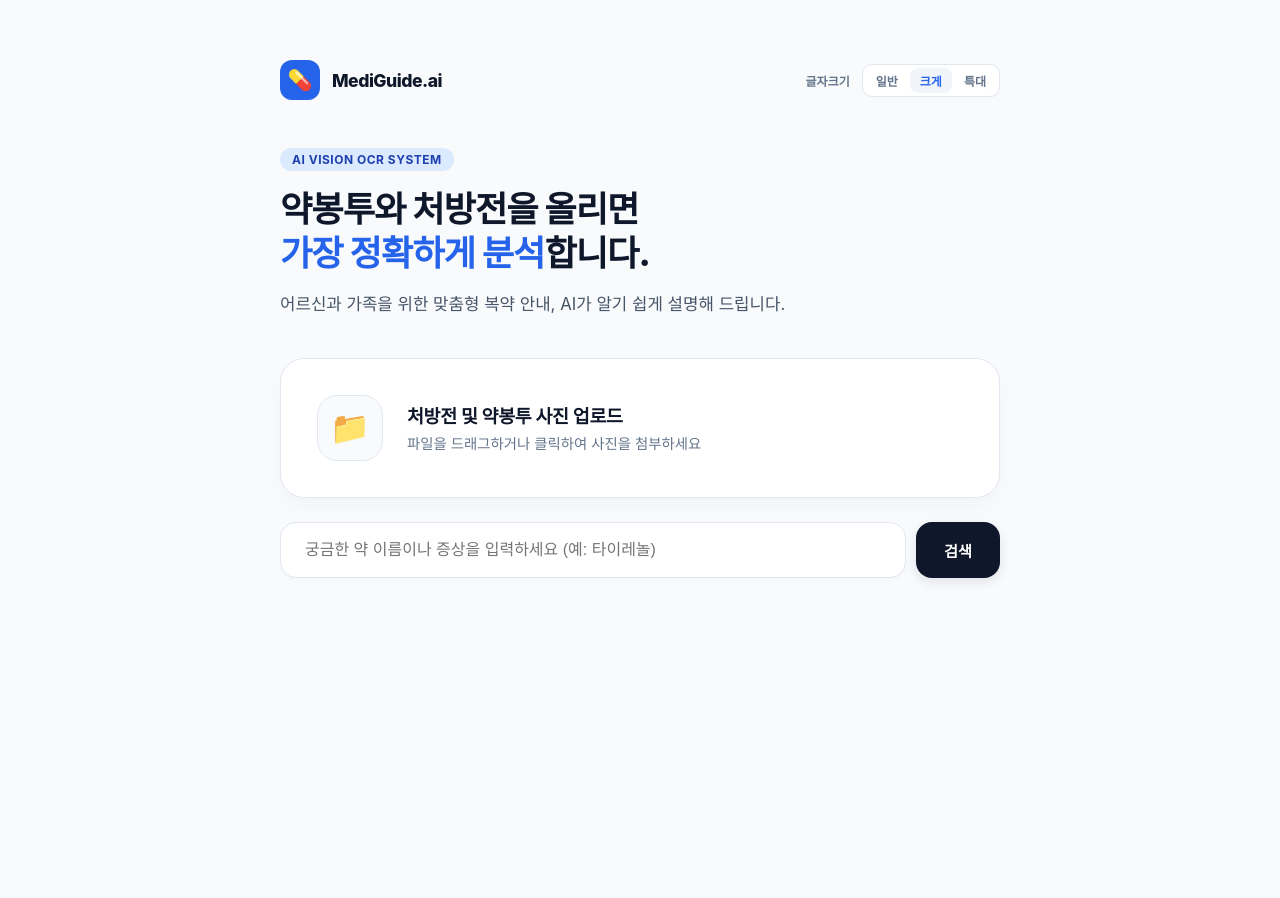
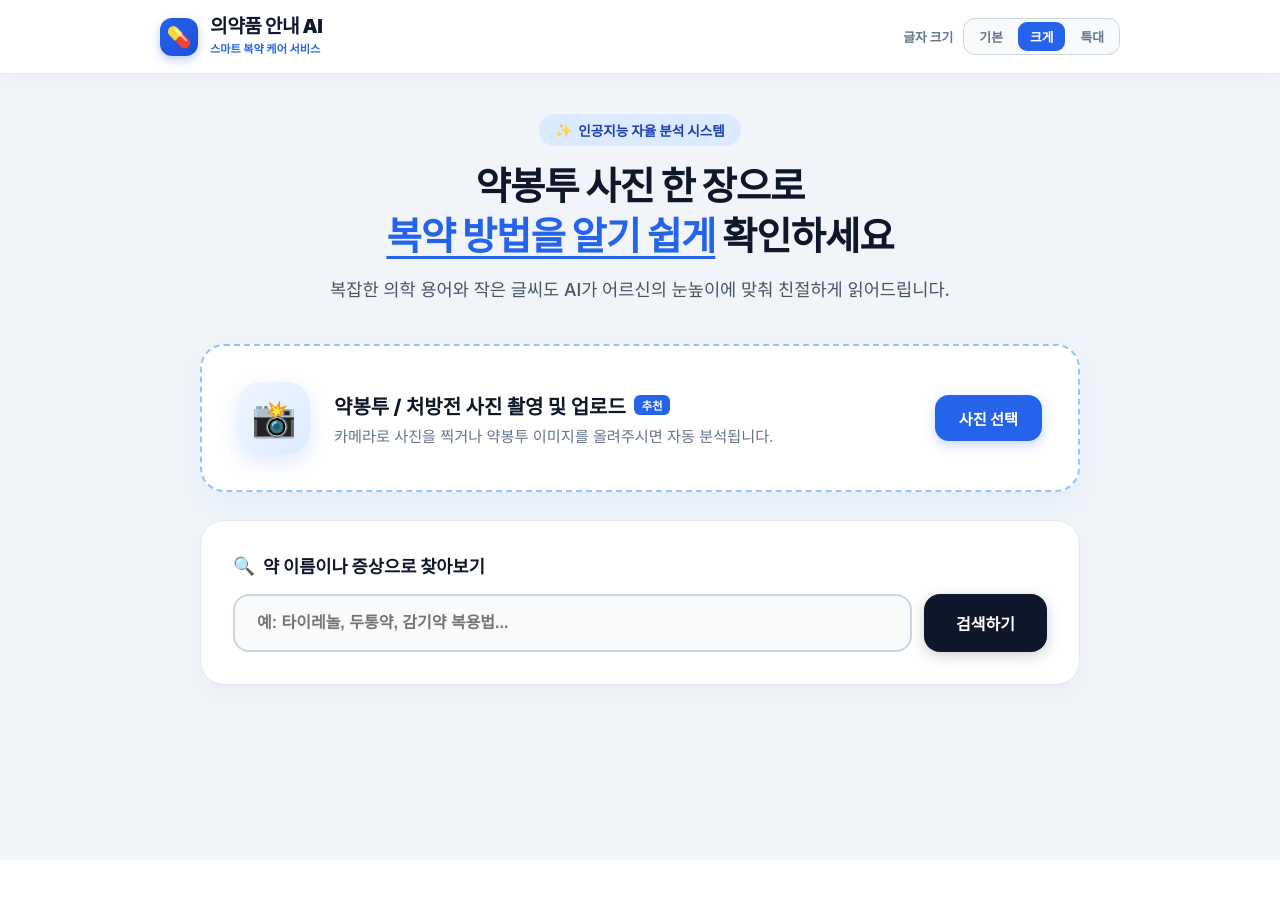
Before and after one commit to 17lucky71/medicine-guide-ai, a React (Create React App) app in the folder frontend/: page / in a window 1280 px wide. Shown: the top 898 px of the page. After the commit the page ends 860 px from the top, so only its background shows below. Built offline with nearby package versions, Linux system fonts and the light colour scheme.

Commit message:
style: 영문 제거 및 전문 헬스케어 서비스 스타일의 와이드 모던 UI 적용

```diff
--- a/frontend/src/App.js
+++ b/frontend/src/App.js
@@ -11,7 +11,7 @@ function App() {
   useEffect(() => {
     const timer = setTimeout(() => {
       setShowIntro(false);
-    }, 2200);
+    }, 2000);
     return () => clearTimeout(timer);
   }, []);
 
@@ -40,7 +40,7 @@ function App() {
       setTimeout(() => {
         setQuery('타이레놀정 500mg');
         setResult({
-          name: '타이레놀정 500mg (AI 비전 스마트 인식)',
+          name: '타이레놀정 500mg (AI 사진 분석 완료)',
           efficacy: '발열 및 통증, 두통, 신경통, 근육통 완화',
           dosage: '1일 3~4회, 필요시 공복을 피하여 1~2알 복용',
           warning: '매일 세 잔 이상 정기적으로 술을 마시는 사람이 복용할 경우 반드시 의사와 상의하세요.',
@@ -63,150 +63,182 @@ function App() {
 
     const utterance = new SpeechSynthesisUtterance(textToSpeak);
     utterance.lang = 'ko-KR';
-    utterance.rate = 0.9;
+    utterance.rate = 0.85;
     window.speechSynthesis.speak(utterance);
   };
 
   return (
     <div style={{
       fontSize: fontSize,
-      backgroundColor: '#f8fafc',
+      backgroundColor: '#f1f5f9',
       minHeight: '100vh',
       margin: 0,
-      padding: '60px 20px',
-      fontFamily: '-apple-system, BlinkMacSystemFont, "Pretendard", "Segoe UI", Roboto, sans-serif',
+      padding: '0 0 60px 0',
+      fontFamily: '-apple-system, BlinkMacSystemFont, "Pretendard", "Noto Sans KR", sans-serif',
       color: '#0f172a',
       WebkitFontSmoothing: 'antialiased'
     }}>
 
-      {/* 🚀 시네마틱 인트로 스플래시 화면 */}
+      {/* 🚀 1. 시네마틱 한글 인트로 스플래시 */}
       {showIntro && (
         <div style={{
           position: 'fixed', top: 0, left: 0, width: '100vw', height: '100vh',
-          background: 'linear-gradient(135deg, #0f172a 0%, #1e3a8a 100%)',
+          background: 'linear-gradient(135deg, #1e3a8a 0%, #2563eb 60%, #3b82f6 100%)',
           display: 'flex', alignItems: 'center', justifyContent: 'center', zIndex: 9999,
-          animation: 'fadeOut 0.6s ease 1.8s forwards'
+          animation: 'fadeOut 0.5s ease 1.6s forwards'
         }}>
           <div style={{ textAlign: 'center', color: '#ffffff' }}>
-            <div style={{ fontSize: '60px', background: 'rgba(255,255,255,0.1)', backdropFilter: 'blur(16px)', width: '100px', height: '100px', margin: '0 auto 24px', display: 'flex', alignItems: 'center', justifyContent: 'center', borderRadius: '28px', border: '1px solid rgba(255,255,255,0.15)' }}>💊</div>
-            <h1 style={{ fontSize: '2.2em', fontWeight: '800', margin: '0 0 8px', letterSpacing: '-1px' }}>MediGuide AI</h1>
-            <p style={{ fontSize: '1em', color: '#94a3b8', margin: '0 0 32px', fontWeight: '500' }}>Professional Healthcare Intelligence</p>
-            <div style={{ width: '180px', height: '4px', background: 'rgba(255,255,255,0.15)', borderRadius: '10px', margin: '0 auto', overflow: 'hidden' }}>
-              <div style={{ width: '100%', height: '100%', background: '#ffffff', borderRadius: '10px', animation: 'loadBar 1.6s cubic-bezier(0.65, 0, 0.35, 1) forwards' }}></div>
+            <div style={{ fontSize: '56px', background: 'rgba(255,255,255,0.15)', backdropFilter: 'blur(12px)', width: '100px', height: '100px', margin: '0 auto 20px', display: 'flex', alignItems: 'center', justifyContent: 'center', borderRadius: '28px', border: '1px solid rgba(255,255,255,0.2)', boxShadow: '0 20px 40px rgba(0,0,0,0.15)' }}>💊</div>
+            <h1 style={{ fontSize: '2.2em', fontWeight: '900', margin: '0 0 8px', letterSpacing: '-1px' }}>의약품 안내 AI</h1>
+            <p style={{ fontSize: '1.05em', color: '#bfdbfe', margin: '0 0 28px', fontWeight: '600' }}>어르신과 온 가족을 위한 쉽고 안전한 복약 비서</p>
+            <div style={{ width: '180px', height: '5px', background: 'rgba(255,255,255,0.2)', borderRadius: '10px', margin: '0 auto', overflow: 'hidden' }}>
+              <div style={{ width: '100%', height: '100%', background: '#ffffff', borderRadius: '10px', animation: 'loadBar 1.4s ease forwards' }}></div>
             </div>
           </div>
         </div>
       )}
 
-      {/* 하이엔드 에이전시 레이아웃 (박스 가둠 없이 넓고 쾌적한 구조) */}
-      <div style={{ maxWidth: '720px', margin: '0 auto' }}>
-
-        {/* 네비게이션 바 */}
-        <nav style={{ display: 'flex', justifyContent: 'space-between', alignItems: 'center', marginBottom: '48px' }}>
+      {/* 🏛️ 2. 최상단 풀와이드 공식 상단바 (에이전시/기업 서비스 느낌) */}
+      <header style={{
+        background: '#ffffff',
+        borderBottom: '1px solid #e2e8f0',
+        padding: '16px 24px',
+        position: 'sticky',
+        top: 0,
+        zIndex: 100,
+        boxShadow: '0 4px 20px rgba(0,0,0,0.03)'
+      }}>
+        <div style={{ maxWidth: '960px', margin: '0 auto', display: 'flex', justifyContent: 'space-between', alignItems: 'center' }}>
           <div style={{ display: 'flex', alignItems: 'center', gap: '12px' }}>
-            <div style={{ fontSize: '20px', background: '#2563eb', color: '#ffffff', width: '40px', height: '40px', borderRadius: '12px', display: 'flex', alignItems: 'center', justifyContent: 'center', fontWeight: 'bold' }}>💊</div>
-            <span style={{ fontSize: '1.1em', fontWeight: '800', color: '#0f172a', letterSpacing: '-0.5px' }}>MediGuide.ai</span>
+            <div style={{ background: 'linear-gradient(135deg, #2563eb, #1d4ed8)', color: '#ffffff', width: '38px', height: '38px', borderRadius: '12px', display: 'flex', alignItems: 'center', justifyContent: 'center', fontSize: '20px', boxShadow: '0 4px 10px rgba(37,99,235,0.3)' }}>💊</div>
+            <div>
+              <span style={{ fontSize: '1.2em', fontWeight: '900', color: '#0f172a', letterSpacing: '-0.5px', display: 'block', lineHeight: 1.1 }}>의약품 안내 AI</span>
+              <span style={{ fontSize: '0.7em', color: '#2563eb', fontWeight: '800' }}>스마트 복약 케어 서비스</span>
+            </div>
           </div>
 
-          {/* 미니멀 접근성 컨트롤 */}
-          <div style={{ display: 'flex', alignItems: 'center', gap: '12px' }}>
-            <span style={{ fontSize: '0.75em', color: '#64748b', fontWeight: '600' }}>글자크기</span>
-            <div style={{ display: 'flex', gap: '2px', background: '#ffffff', padding: '3px', borderRadius: '10px', border: '1px solid #e2e8f0', boxShadow: '0 1px 2px rgba(0,0,0,0.02)' }}>
-              <button type="button" onClick={() => setFontSize('14px')} style={{ background: fontSize === '14px' ? '#f1f5f9' : 'transparent', border: 'none', borderRadius: '8px', padding: '4px 10px', fontSize: '0.75em', fontWeight: '700', cursor: 'pointer', color: fontSize === '14px' ? '#2563eb' : '#64748b' }}>일반</button>
-              <button type="button" onClick={() => setFontSize('16px')} style={{ background: fontSize === '16px' ? '#f1f5f9' : 'transparent', border: 'none', borderRadius: '8px', padding: '4px 10px', fontSize: '0.75em', fontWeight: '700', cursor: 'pointer', color: fontSize === '16px' ? '#2563eb' : '#64748b' }}>크게</button>
-              <button type="button" onClick={() => setFontSize('20px')} style={{ background: fontSize === '20px' ? '#f1f5f9' : 'transparent', border: 'none', borderRadius: '8px', padding: '4px 10px', fontSize: '0.75em', fontWeight: '700', cursor: 'pointer', color: fontSize === '20px' ? '#2563eb' : '#64748b' }}>특대</button>
+          {/* 어르신 친화 글자크기 스위처 */}
+          <div style={{ display: 'flex', alignItems: 'center', gap: '10px' }}>
+            <span style={{ fontSize: '0.8em', color: '#64748b', fontWeight: '700' }}>글자 크기</span>
+            <div style={{ display: 'flex', gap: '3px', background: '#f8fafc', padding: '3px', borderRadius: '12px', border: '1px solid #cbd5e1' }}>
+              <button type="button" onClick={() => setFontSize('14px')} style={{ background: fontSize === '14px' ? '#2563eb' : 'transparent', color: fontSize === '14px' ? '#ffffff' : '#64748b', border: 'none', borderRadius: '9px', padding: '5px 12px', fontSize: '0.8em', fontWeight: '800', cursor: 'pointer', transition: 'all 0.2s' }}>기본</button>
+              <button type="button" onClick={() => setFontSize('16px')} style={{ background: fontSize === '16px' ? '#2563eb' : 'transparent', color: fontSize === '16px' ? '#ffffff' : '#64748b', border: 'none', borderRadius: '9px', padding: '5px 12px', fontSize: '0.8em', fontWeight: '800', cursor: 'pointer', transition: 'all 0.2s' }}>크게</button>
+              <button type="button" onClick={() => setFontSize('20px')} style={{ background: fontSize === '20px' ? '#2563eb' : 'transparent', color: fontSize === '20px' ? '#ffffff' : '#64748b', border: 'none', borderRadius: '9px', padding: '5px 12px', fontSize: '0.8em', fontWeight: '800', cursor: 'pointer', transition: 'all 0.2s' }}>특대</button>
             </div>
           </div>
-        </nav>
+        </div>
+      </header>
 
-        {/* 메인 히어로 섹션 (토스/애플 스타일 타이포그래피) */}
-        <section style={{ marginBottom: '40px', textAlign: 'left' }}>
-          <div style={{ display: 'inline-block', padding: '4px 12px', background: '#dbeafe', color: '#1e40af', borderRadius: '20px', fontSize: '0.75em', fontWeight: '700', marginBottom: '16px', letterSpacing: '0.5px' }}>
-            AI VISION OCR SYSTEM
+      {/* 🏛️ 3. 본문 레이아웃 (시원시원한 반응형 메인 센터 구역) */}
+      <main style={{ maxWidth: '880px', margin: '40px auto 0', padding: '0 20px' }}>
+
+        {/* 히어로 헤더 섹션 */}
+        <section style={{ textAlign: 'center', marginBottom: '40px' }}>
+          <div style={{ display: 'inline-flex', alignItems: 'center', gap: '6px', padding: '6px 16px', background: '#dbeafe', color: '#1e40af', borderRadius: '30px', fontSize: '0.85em', fontWeight: '800', marginBottom: '16px' }}>
+            <span>✨</span> 인공지능 자율 분석 시스템
           </div>
-          <h1 style={{ fontSize: '2.2em', fontWeight: '800', color: '#0f172a', margin: '0 0 16px', lineHeight: '1.25', letterSpacing: '-1px' }}>
-            약봉투와 처방전을 올리면<br/><span style={{ color: '#2563eb' }}>가장 정확하게 분석</span>합니다.
+          <h1 style={{ fontSize: '2.4em', fontWeight: '900', color: '#0f172a', margin: '0 0 14px', lineHeight: 1.3, letterSpacing: '-1px' }}>
+            약봉투 사진 한 장으로<br/><span style={{ color: '#2563eb', textDecoration: 'underline', textUnderlineOffset: '6px' }}>복약 방법을 알기 쉽게</span> 확인하세요
           </h1>
-          <p style={{ fontSize: '1.05em', color: '#475569', margin: 0, lineHeight: '1.6' }}>어르신과 가족을 위한 맞춤형 복약 안내, AI가 알기 쉽게 설명해 드립니다.</p>
+          <p style={{ fontSize: '1.1em', color: '#475569', margin: 0, lineHeight: 1.6, fontWeight: '500' }}>복잡한 의학 용어와 작은 글씨도 AI가 어르신의 눈높이에 맞춰 친절하게 읽어드립니다.</p>
         </section>
 
-        {/* 프리미엄 파일 업로드 존 */}
-        <label htmlFor="ocr-file-input" style={{ display: 'block', background: '#ffffff', border: '1px solid #e2e8f0', borderRadius: '24px', padding: '36px', cursor: 'pointer', marginBottom: '24px', boxShadow: '0 10px 25px -5px rgba(15, 23, 42, 0.04)', transition: 'all 0.2s ease' }}>
-          <div style={{ display: 'flex', alignItems: 'center', gap: '24px' }}>
-            <div style={{ fontSize: '32px', background: '#f8fafc', color: '#2563eb', width: '64px', height: '64px', borderRadius: '20px', display: 'flex', alignItems: 'center', justifyContent: 'center', border: '1px solid #e2e8f0' }}>📁</div>
-            <div>
-              <h3 style={{ fontSize: '1.15em', fontWeight: '700', color: '#0f172a', margin: '0 0 4px', letterSpacing: '-0.3px' }}>처방전 및 약봉투 사진 업로드</h3>
-              <p style={{ fontSize: '0.9em', color: '#64748b', margin: 0 }}>파일을 드래그하거나 클릭하여 사진을 첨부하세요</p>
+        {/* 📸 메인 기능 카드 1: 약봉투 사진 업로드 */}
+        <div style={{ background: '#ffffff', border: '2px dashed #93c5fd', borderRadius: '24px', padding: '36px', marginBottom: '28px', boxShadow: '0 12px 30px rgba(37,99,235,0.06)', transition: 'all 0.2s ease' }}>
+          <label htmlFor="ocr-file-input" style={{ display: 'flex', alignItems: 'center', gap: '24px', cursor: 'pointer' }}>
+            <div style={{ width: '72px', height: '72px', background: 'linear-gradient(135deg, #eff6ff, #dbeafe)', color: '#2563eb', borderRadius: '22px', display: 'flex', alignItems: 'center', justifyContent: 'center', fontSize: '36px', flexShrink: 0, boxShadow: '0 8px 20px rgba(37,99,235,0.15)' }}>📸</div>
+            <div style={{ flex: 1 }}>
+              <div style={{ display: 'flex', alignItems: 'center', gap: '8px', marginBottom: '4px' }}>
+                <h3 style={{ fontSize: '1.25em', fontWeight: '800', color: '#0f172a', margin: 0 }}>약봉투 / 처방전 사진 촬영 및 업로드</h3>
+                <span style={{ background: '#2563eb', color: '#fff', fontSize: '0.7em', fontWeight: '800', padding: '2px 8px', borderRadius: '6px' }}>추천</span>
               </div>
+              <p style={{ fontSize: '0.95em', color: '#64748b', margin: 0 }}>카메라로 사진을 찍거나 약봉투 이미지를 올려주시면 자동 분석됩니다.</p>
             </div>
+            <span style={{ background: '#2563eb', color: '#ffffff', padding: '12px 24px', borderRadius: '14px', fontWeight: '800', fontSize: '0.95em', boxShadow: '0 4px 12px rgba(37,99,235,0.25)' }}>사진 선택</span>
+          </label>
           <input id="ocr-file-input" type="file" accept="image/*" onChange={handleImageChange} style={{ display: 'none' }} />
-        </label>
 
           {selectedImage && (
-          <div style={{ marginBottom: '24px', background: '#ffffff', padding: '16px', borderRadius: '20px', border: '1px solid #e2e8f0', textAlign: 'center', boxShadow: '0 10px 25px rgba(0,0,0,0.02)' }}>
-            <img src={selectedImage} alt="미리보기" style={{ maxWidth: '100%', maxHeight: '180px', borderRadius: '12px', objectFit: 'contain' }} />
-            <div style={{ marginTop: '12px', fontSize: '0.85em', fontWeight: '700', color: '#2563eb' }}>✨ 이미지 분석 준비 완료</div>
+            <div style={{ marginTop: '20px', paddingTop: '20px', borderTop: '1px solid #e2e8f0', textAlign: 'center' }}>
+              <img src={selectedImage} alt="선택한 약봉투" style={{ maxWidth: '100%', maxHeight: '200px', borderRadius: '16px', border: '1px solid #cbd5e1' }} />
+              <p style={{ marginTop: '10px', fontSize: '0.95em', fontWeight: '800', color: '#2563eb' }}>✅ 약봉투 사진이 성공적으로 인식되었습니다!</p>
             </div>
           )}
+        </div>
 
-        {/* 검색 폼 바 */}
-        <form onSubmit={handleSearch} style={{ display: 'flex', gap: '10px', marginBottom: '40px' }}>
+        {/* 🔍 메인 기능 카드 2: 직접 약 이름 검색 */}
+        <div style={{ background: '#ffffff', border: '1px solid #e2e8f0', borderRadius: '24px', padding: '32px', marginBottom: '32px', boxShadow: '0 10px 25px rgba(0,0,0,0.03)' }}>
+          <h3 style={{ fontSize: '1.1em', fontWeight: '800', color: '#0f172a', margin: '0 0 16px', display: 'flex', alignItems: 'center', gap: '8px' }}>
+            <span>🔍</span> 약 이름이나 증상으로 찾아보기
+          </h3>
+          <form onSubmit={handleSearch} style={{ display: 'flex', gap: '12px' }}>
             <input
               type="text"
               value={query}
               onChange={(e) => setQuery(e.target.value)}
-            placeholder="궁금한 약 이름이나 증상을 입력하세요 (예: 타이레놀)"
-            style={{ flex: 1, padding: '18px 24px', border: '1px solid #e2e8f0', borderRadius: '16px', fontSize: '1em', outline: 'none', background: '#ffffff', color: '#0f172a', boxShadow: '0 2px 4px rgba(0,0,0,0.02)', transition: 'border-color 0.2s' }}
+              placeholder="예: 타이레놀, 두통약, 감기약 복용법..."
+              style={{ flex: 1, padding: '18px 22px', border: '2px solid #cbd5e1', borderRadius: '16px', fontSize: '1em', outline: 'none', background: '#f8fafc', color: '#0f172a', fontWeight: '600' }}
             />
-          <button type="submit" style={{ padding: '0 28px', backgroundColor: '#0f172a', color: 'white', border: 'none', borderRadius: '16px', fontSize: '0.95em', fontWeight: '700', cursor: 'pointer', boxShadow: '0 4px 12px rgba(15, 23, 42, 0.1)' }}>검색</button>
+            <button type="submit" style={{ padding: '0 32px', backgroundColor: '#0f172a', color: '#ffffff', border: 'none', borderRadius: '16px', fontSize: '1em', fontWeight: '800', cursor: 'pointer', boxShadow: '0 4px 14px rgba(15,23,42,0.2)' }}>검색하기</button>
           </form>
+        </div>
 
+        {/* ⏳ 분석 로딩 창 */}
         {loading && (
-          <div style={{ display: 'flex', alignItems: 'center', justifyContent: 'center', gap: '12px', padding: '24px', color: '#2563eb', fontWeight: '600', fontSize: '0.95em', background: '#eff6ff', borderRadius: '16px', marginBottom: '32px' }}>
-            <div style={{ width: '18px', height: '18px', border: '2px solid rgba(37,99,235,0.2)', borderTopColor: '#2563eb', borderRadius: '50%', animation: 'spin 0.8s linear infinite' }}></div>
-            <span>AI 비전 엔진이 약품 정보를 정밀 분석 중입니다...</span>
+          <div style={{ display: 'flex', alignItems: 'center', justifyContent: 'center', gap: '16px', padding: '36px', color: '#2563eb', fontWeight: '800', fontSize: '1.1em', background: '#ffffff', border: '2px solid #93c5fd', borderRadius: '24px', marginBottom: '32px', boxShadow: '0 10px 25px rgba(37,99,235,0.08)' }}>
+            <div style={{ width: '24px', height: '24px', border: '3px solid rgba(37,99,235,0.2)', borderTopColor: '#2563eb', borderRadius: '50%', animation: 'spin 0.8s linear infinite' }}></div>
+            <span>인공지능이 복약 안내 정보를 정밀 분석하고 있습니다...</span>
           </div>
         )}
 
-        {/* 하이엔드 결과 카드 */}
+        {/* 📋 4. 분석 결과 마스터 리포트 카드 */}
         {result && !loading && (
-          <div style={{ background: '#ffffff', border: '1px solid #e2e8f0', borderRadius: '24px', padding: '36px', boxShadow: '0 20px 40px -15px rgba(15, 23, 42, 0.05)' }}>
-            <div style={{ display: 'flex', justifyContent: 'space-between', alignItems: 'center', marginBottom: '20px' }}>
-              <span style={{ fontSize: '0.75em', background: '#dcfce7', color: '#15803d', padding: '4px 12px', borderRadius: '20px', fontWeight: '700' }}>분석 완료</span>
-              <button type="button" onClick={handleSpeak} style={{ backgroundColor: '#2563eb', color: 'white', border: 'none', padding: '8px 16px', borderRadius: '10px', fontSize: '0.85em', fontWeight: '700', cursor: 'pointer', boxShadow: '0 4px 12px rgba(37,99,235,0.2)' }}>🔊 음성 안내 듣기</button>
+          <article style={{ background: '#ffffff', border: '1px solid #cbd5e1', borderRadius: '28px', padding: '40px', boxShadow: '0 20px 40px -10px rgba(0,0,0,0.07)' }}>
+            <div style={{ display: 'flex', justifyContent: 'space-between', alignItems: 'center', marginBottom: '20px', flexWrap: 'wrap', gap: '12px' }}>
+              <span style={{ fontSize: '0.85em', background: '#dcfce7', color: '#15803d', padding: '6px 16px', borderRadius: '20px', fontWeight: '800', display: 'inline-flex', alignItems: 'center', gap: '6px' }}>
+                <span>✅</span> AI 안전 검토 완료
+              </span>
+              <button type="button" onClick={handleSpeak} style={{ backgroundColor: '#2563eb', color: '#ffffff', border: 'none', padding: '10px 20px', borderRadius: '14px', fontSize: '0.95em', fontWeight: '800', cursor: 'pointer', boxShadow: '0 4px 14px rgba(37,99,235,0.3)', display: 'flex', alignItems: 'center', gap: '8px' }}>
+                <span>🔊</span> 음성으로 크게 듣기
+              </button>
             </div>
 
-            <h3 style={{ fontSize: '1.5em', fontWeight: '800', color: '#0f172a', margin: '0 0 24px', paddingBottom: '16px', borderBottom: '1px solid #f1f5f9', letterSpacing: '-0.5px' }}>{result.name}</h3>
+            <h2 style={{ fontSize: '1.8em', fontWeight: '900', color: '#0f172a', margin: '0 0 28px', paddingBottom: '18px', borderBottom: '2px solid #f1f5f9', letterSpacing: '-0.5px' }}>{result.name}</h2>
 
             <div style={{ display: 'flex', flexDirection: 'column', gap: '20px' }}>
-              <div style={{ display: 'flex', gap: '16px', alignItems: 'flex-start', background: '#f8fafc', padding: '20px', borderRadius: '16px' }}>
-                <span style={{ fontSize: '1.2em' }}>✨</span>
+
+              {/* 효능 정보 */}
+              <div style={{ display: 'flex', gap: '20px', alignItems: 'flex-start', background: '#f8fafc', padding: '22px', borderRadius: '20px', border: '1px solid #e2e8f0' }}>
+                <div style={{ fontSize: '24px', background: '#ffffff', padding: '12px', borderRadius: '16px', boxShadow: '0 2px 8px rgba(0,0,0,0.04)' }}>✨</div>
                 <div>
-                  <span style={{ display: 'block', fontSize: '0.75em', color: '#64748b', fontWeight: '700', marginBottom: '4px', textTransform: 'uppercase' }}>효능 및 효과</span>
-                  <p style={{ margin: 0, color: '#0f172a', fontSize: '1em', lineHeight: '1.6' }}>{result.efficacy}</p>
+                  <span style={{ display: 'block', fontSize: '0.85em', color: '#2563eb', fontWeight: '800', marginBottom: '4px' }}>약의 효능 및 효과</span>
+                  <p style={{ margin: 0, color: '#0f172a', fontSize: '1.05em', lineHeight: 1.6, fontWeight: '600' }}>{result.efficacy}</p>
                 </div>
               </div>
 
-              <div style={{ display: 'flex', gap: '16px', alignItems: 'flex-start', background: '#f8fafc', padding: '20px', borderRadius: '16px' }}>
-                <span style={{ fontSize: '1.2em' }}>⏰</span>
+              {/* 용법 용량 */}
+              <div style={{ display: 'flex', gap: '20px', alignItems: 'flex-start', background: '#f8fafc', padding: '22px', borderRadius: '20px', border: '1px solid #e2e8f0' }}>
+                <div style={{ fontSize: '24px', background: '#ffffff', padding: '12px', borderRadius: '16px', boxShadow: '0 2px 8px rgba(0,0,0,0.04)' }}>⏰</div>
                 <div>
-                  <span style={{ display: 'block', fontSize: '0.75em', color: '#64748b', fontWeight: '700', marginBottom: '4px', textTransform: 'uppercase' }}>용법 및 용량</span>
-                  <p style={{ margin: 0, color: '#0f172a', fontSize: '1em', lineHeight: '1.6' }}>{result.dosage}</p>
+                  <span style={{ display: 'block', fontSize: '0.85em', color: '#2563eb', fontWeight: '800', marginBottom: '4px' }}>올바른 복용 방법</span>
+                  <p style={{ margin: 0, color: '#0f172a', fontSize: '1.05em', lineHeight: 1.6, fontWeight: '600' }}>{result.dosage}</p>
                 </div>
               </div>
 
-              <div style={{ display: 'flex', gap: '16px', alignItems: 'flex-start', background: '#fff1f2', padding: '20px', borderRadius: '16px', border: '1px solid #fecdd3' }}>
-                <span style={{ fontSize: '1.2em' }}>⚠️</span>
+              {/* 주의사항 경고 */}
+              <div style={{ display: 'flex', gap: '20px', alignItems: 'flex-start', background: '#fff1f2', padding: '22px', borderRadius: '20px', border: '1px solid #fecdd3' }}>
+                <div style={{ fontSize: '24px', background: '#ffffff', padding: '12px', borderRadius: '16px', boxShadow: '0 2px 8px rgba(0,0,0,0.04)' }}>⚠️</div>
                 <div>
-                  <span style={{ display: 'block', fontSize: '0.75em', color: '#be123c', fontWeight: '700', marginBottom: '4px', textTransform: 'uppercase' }}>주의사항 및 금기</span>
-                  <p style={{ margin: 0, color: '#881337', fontSize: '1em', lineHeight: '1.6', fontWeight: '600' }}>{result.warning}</p>
+                  <span style={{ display: 'block', fontSize: '0.85em', color: '#be123c', fontWeight: '800', marginBottom: '4px' }}>주의사항 및 금기사항</span>
+                  <p style={{ margin: 0, color: '#881337', fontSize: '1.05em', lineHeight: 1.6, fontWeight: '700' }}>{result.warning}</p>
                 </div>
               </div>
+
             </div>
-          </div>
+          </article>
         )}
 
-      </div>
+      </main>
     </div>
   );
 }
```
Lines whose indentation alone changed are shown as unchanged.
